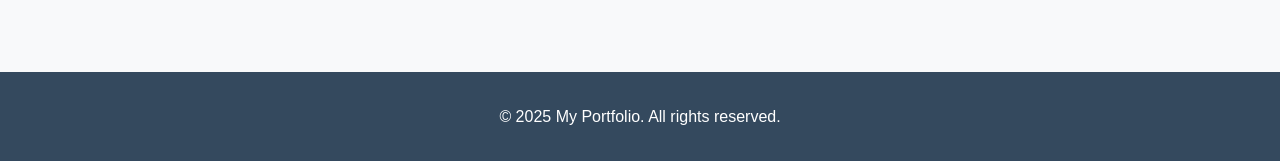
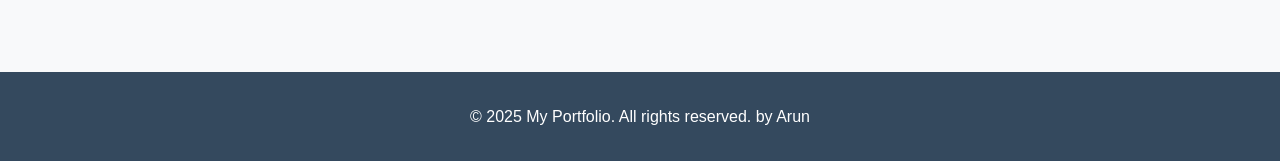
Before and after one commit to Aliciachebby/My_Website, a Django app: page /about/ in a window 1280 px wide. Shown: the part 2169-2330 px from the top of the page. Run offline with Django 5.2, Linux system fonts and the light colour scheme.

Commit message:
modified:   myportfolio/about/templates/about/about.html

```diff
--- a/myportfolio/about/templates/about/about.html
+++ b/myportfolio/about/templates/about/about.html
@@ -416,7 +416,7 @@
     <!-- Footer -->
     <footer>
         <div class="container">
-            <p>&copy; 2025 My Portfolio. All rights reserved.</p>
+            <p>&copy; 2025 My Portfolio. All rights reserved. by Arun</p>
         </div>
     </footer>
 </body>
```
